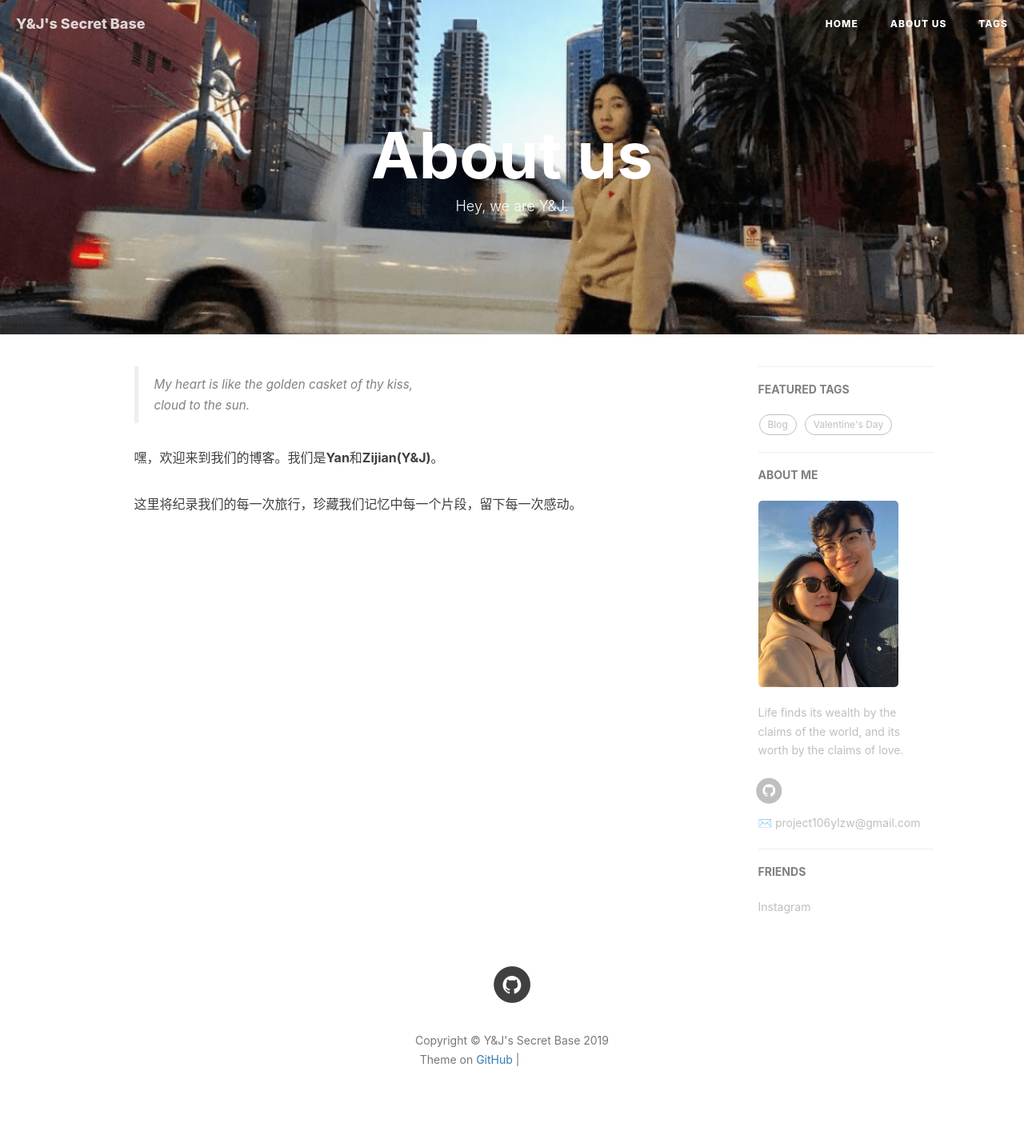
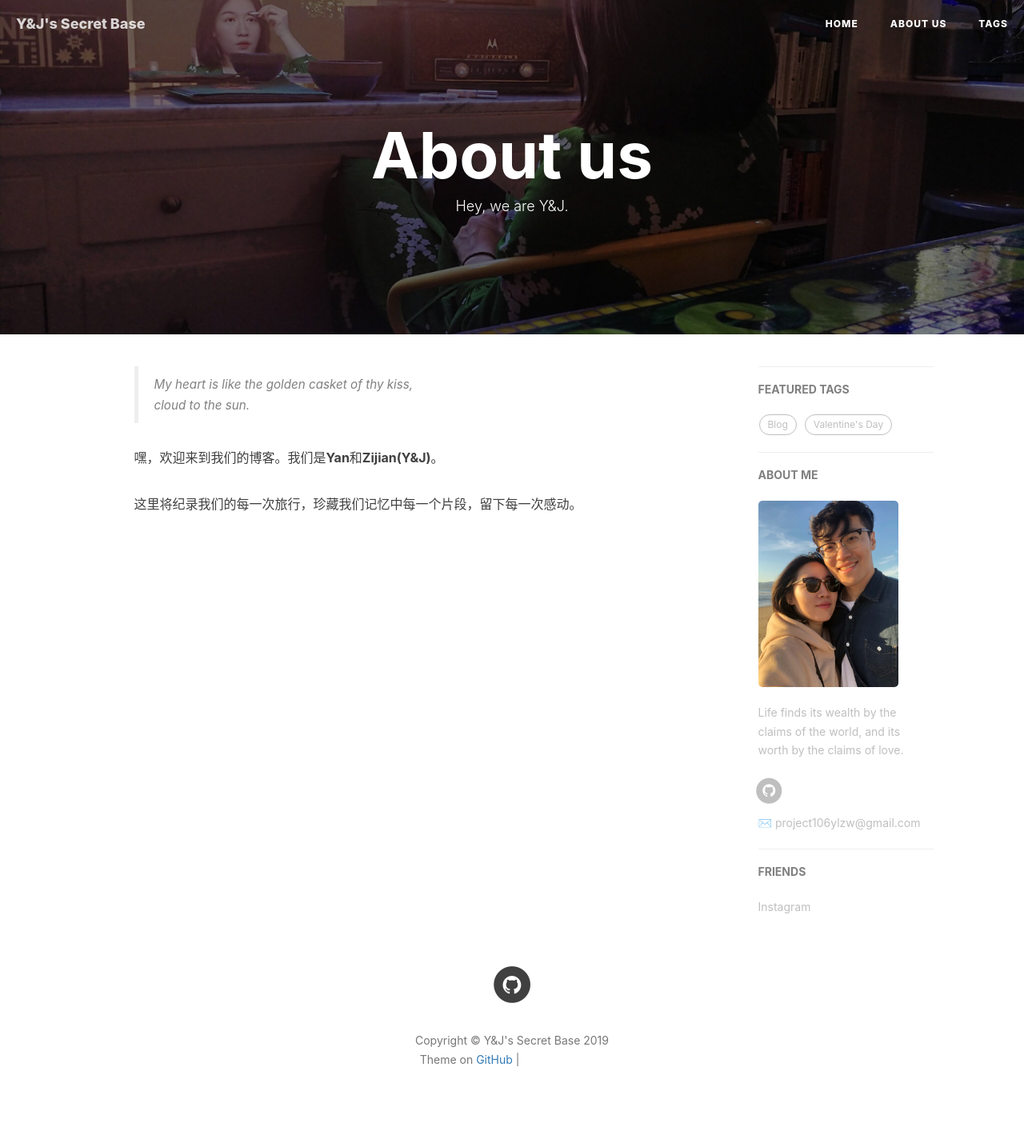
Before and after one commit to project106/project106.github.io, a Jekyll site: the page built from about.html, in a window 1280 px wide. Shown: the whole page at 80% size. Built offline with Jekyll 4.4.1, drawn with Linux system fonts in a browser that asks for light colours; nearby versions of some CDN libraries; comment, search, counter and statistics services are not loaded; grey boxes are pictures that could not be loaded.

Commit message:
Update about.html

```diff
--- a/about.html
+++ b/about.html
@@ -2,7 +2,7 @@
 layout: page
 title: "About us"
 description: "Hey, we are Y&J."
-header-img: "img/home-bg-SDdowntown2.jpeg"
+header-img: "img/home-bg-makeup-darken.jpg"
 ---
 
 <!-- Language Selector -->
```
